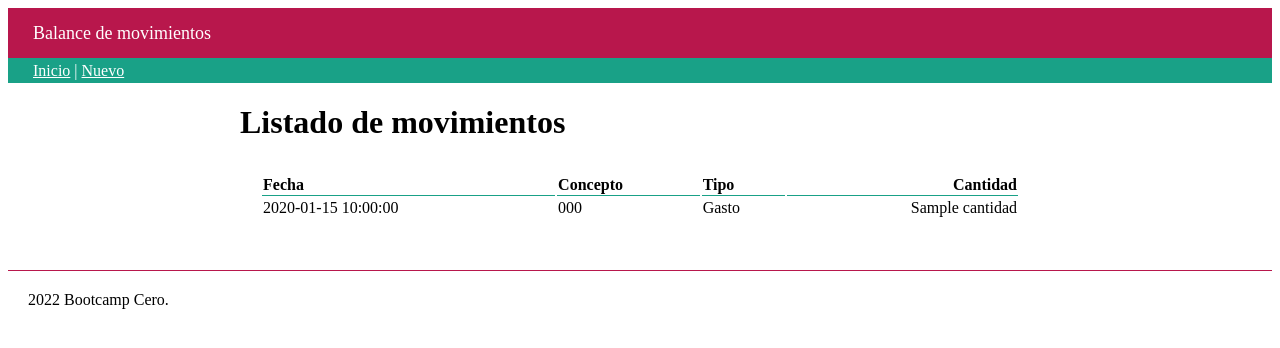
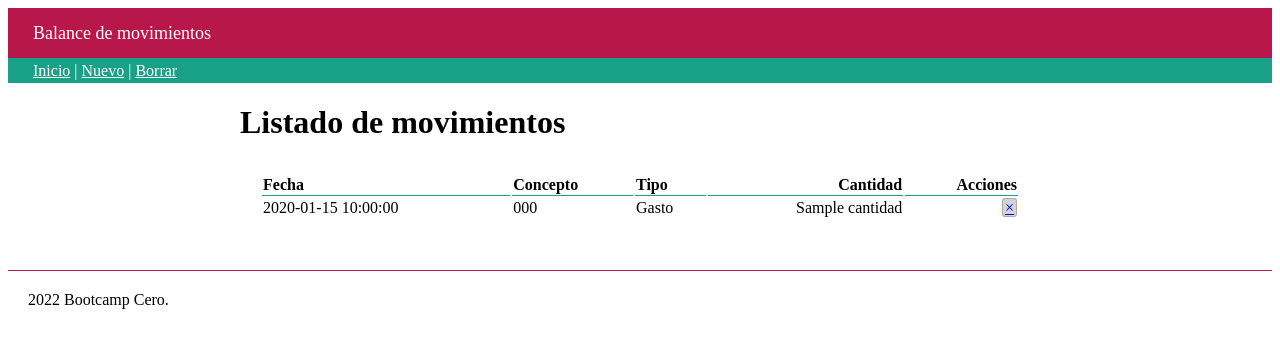
Before and after one commit to aleriig/Flask_SQL, a Flask app: template balance/templates/inicio.html in a window 1280 px wide. Shown: the top 348 px of the page. Run offline with Flask 2, Linux system fonts and the light colour scheme; the template is opened without the code that fills it: most values are stand-ins (such as "Sample title", 1, 10 or a date in 2020).

Commit message:
feat: ya se pueden eliminar datos

```diff
--- a/balance/static/css/styles.css
+++ b/balance/static/css/styles.css
@@ -39,8 +39,16 @@ table.paper{
     text-align: left;
 }
 
-.numero{
-    text-align: right;
+.numero,
+.acciones {
+  text-align: right;
+}
+
+.mini-boton {
+  border: solid 1px darkgray;
+  background-color: lightgray;
+  border-radius: 3px;
+  padding: 0 2px;
 }
 
 .pie-de-pagina {
--- a/balance/templates/components/navbar.html
+++ b/balance/templates/components/navbar.html
@@ -1,3 +1,3 @@
 <nav class="main-menu">
-    <a href="/">Inicio</a> | <a href="/nuevo">Nuevo</a>
+    <a href="/">Inicio</a> | <a href="/nuevo">Nuevo</a> | <a href="/borrar">Borrar</a>
 </nav>
--- a/balance/templates/inicio.html
+++ b/balance/templates/inicio.html
@@ -16,6 +16,7 @@ Listado de movimientos
     <th class="titulo-tabla">Concepto</th>
     <th class="titulo-tabla">Tipo</th>
     <th class="titulo-tabla numero">Cantidad</th>
+    <th class="titulo-tabla acciones">Acciones</th>
   </tr>
   {% if movs %}
   {% for mov in movs %}
@@ -36,6 +37,7 @@ Listado de movimientos
       {% endif %}
     </td>
     <td class="numero">{{ mov.cantidad }}</td>
+    <td class="acciones"><a class="mini-boton" href="/borrar/{{ mov.id }}">&times;</a></td>
   </tr>
   {% if mov.errores %}
   <tr>
--- a/balance/views.py
+++ b/balance/views.py
@@ -29,4 +29,6 @@ def actualizar(id):
 
 @app.route("/borrar/<int:id>", methods=["GET", "POST"])
 def eliminar(id):
-    return render_template("borrar.html", resultado=True)
+    db = DBManager(RUTA)
+    esta_borrado = db.borrar(id)
+    return render_template("borrar.html", resultado=esta_borrado)
```
Also changed, not shown: balance/models.py (+17 -0 lines).
